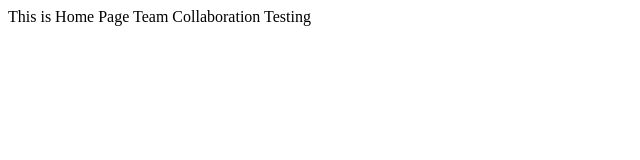
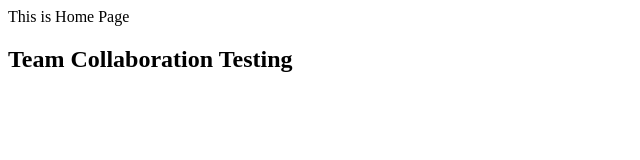
Before and after one commit to rayguang6/hello-team, a plain HTML site: page index.html in a window 1280 px wide. Shown: the whole page, without its empty margins (0-640 px from the left). Drawn offline with Linux system fonts and the light colour scheme.

Commit message:
Added h2

```diff
--- a/index.html
+++ b/index.html
@@ -8,6 +8,6 @@
 </head>
 <body>
     This is Home Page
-    Team Collaboration Testing
+    <h2>Team Collaboration Testing</h2>
 </body>
 </html>
```
